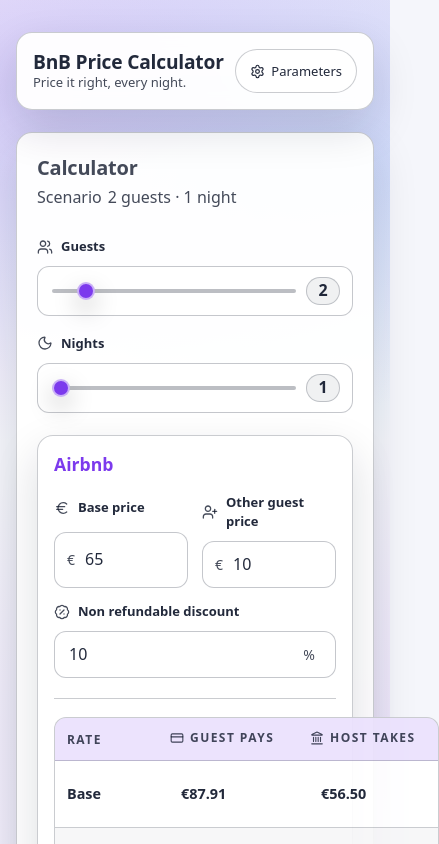
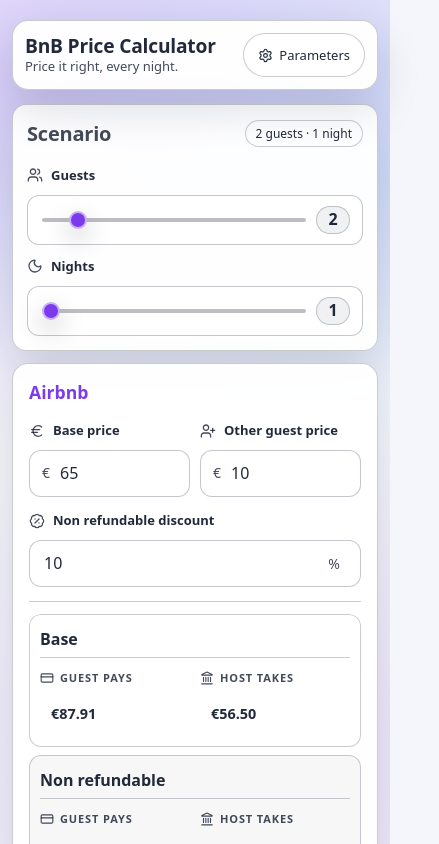
Before and after one commit to matteociaroni/bnb-price-calculator, a React (Vite) app: page / in a window 390 px wide. Shown: the top 844 px of the page, 439 px wide, since content can reach past the window. Built offline with nearby package versions, Linux system fonts and the light colour scheme.

Commit message:
Small UI changes

```diff
--- a/src/App.css
+++ b/src/App.css
@@ -56,6 +56,7 @@
 
 .layoutSingle {
   grid-template-columns: 1fr;
+  gap: 16px;
 }
 
 .card {
@@ -325,6 +326,18 @@
   /* wider right column */
 }
 
+.scenarioCard .calculatorControls {
+  padding-bottom: 0;
+}
+
+.scenarioCard .cardHeader {
+  align-items: center;
+}
+
+.platformsSection {
+  display: grid;
+}
+
 .calculatorGrid {
   display: grid;
   grid-template-columns: repeat(2, minmax(0, 1fr));
@@ -393,6 +406,17 @@
   display: grid;
   grid-template-columns: repeat(2, minmax(0, 1fr));
   gap: 18px;
+}
+
+.pillValue {
+  display: inline-flex;
+  align-items: center;
+  border: 1px solid var(--border);
+  border-radius: 999px;
+  padding: 4px 10px;
+  font-size: 12px;
+  color: var(--text-h);
+  background: rgba(255, 255, 255, 0.04);
 }
 
 .platformPanel {
@@ -521,6 +545,12 @@
   display: flex;
   align-items: center;
   gap: 6px;
+  font-size: 0.95rem;
+  line-height: 1.25;
+}
+
+.mobileCellLabel {
+  display: none;
 }
 
 .tariffCellButton {
@@ -556,8 +586,30 @@
 }
 
 @media (max-width: 900px) {
+  .page {
+    padding: 20px 12px 28px;
+  }
+
+  .topbar {
+    padding: 12px;
+  }
+
   .layout {
     grid-template-columns: 1fr;
+    margin-top: 14px;
+  }
+
+  .layoutSingle {
+    gap: 12px;
+  }
+
+  .card {
+    padding: 14px;
+    border-radius: 14px;
+  }
+
+  .cardHeader {
+    margin-bottom: 12px;
   }
 
   .calculatorGrid {
@@ -576,6 +628,21 @@
   /* and the two sliders stack vertically */
   .calculatorControls-slidersRow {
     grid-template-columns: 1fr;
+    gap: 12px;
+  }
+
+  .calculatorControls {
+    padding: 6px 0 10px;
+  }
+
+  .feesRow {
+    gap: 10px;
+  }
+
+  .results {
+    margin-top: 14px;
+    padding-top: 12px;
+    gap: 10px;
   }
 
   .paramsToggle {
@@ -595,6 +662,11 @@
     min-width: 160px;
   }
 
+  .tariffsTable th,
+  .tariffsTable td {
+    padding: 9px 10px;
+  }
+
   .paramsClose {
     min-width: 44px;
     min-height: 44px;
@@ -604,6 +676,83 @@
     border-radius: 10px;
   }
 
+}
+
+@media (max-width: 520px) {
+  .tariffsTable {
+    border: 0;
+    background: transparent;
+  }
+
+  .tariffsTable thead {
+    display: none;
+  }
+
+  .tariffsTable,
+  .tariffsTable tbody,
+  .tariffsTable tr,
+  .tariffsTable th,
+  .tariffsTable td {
+    display: block;
+    width: 100%;
+  }
+
+  .tariffsTable tbody {
+    display: grid;
+    gap: 8px;
+  }
+
+  .tariffsTable tbody tr {
+    display: grid;
+    grid-template-columns: repeat(2, minmax(0, 1fr));
+    gap: 8px 10px;
+    border: 1px solid var(--border);
+    border-radius: 12px;
+    background: rgba(255, 255, 255, 0.03);
+    padding: 10px;
+  }
+
+  .tariffsTable tbody tr:nth-child(even),
+  .tariffsTable tbody tr:hover {
+    background: rgba(255, 255, 255, 0.03);
+  }
+
+  .tariffsTable tbody th,
+  .tariffsTable tbody td {
+    border: 0;
+    padding: 0;
+    min-width: 0;
+    width: auto;
+  }
+
+  .tariffsTable tbody th {
+    grid-column: 1 / -1;
+    padding-top: 4px;
+    padding-bottom: 8px;
+    border-bottom: 1px solid var(--border);
+    margin-bottom: 4px;
+  }
+
+  .tariffsTable tbody tr:last-child th {
+    border-bottom: 1px solid var(--border);
+  }
+
+  .tariffsTable tbody th .tariffLabel {
+    font-size: 1rem;
+    font-weight: 700;
+  }
+
+  .mobileCellLabel {
+    display: inline-flex;
+    align-items: center;
+    gap: 6px;
+    font-size: 11px;
+    text-transform: uppercase;
+    letter-spacing: 0.08em;
+    color: var(--text);
+    margin-bottom: 6px;
+    font-weight: 700;
+  }
 }
 
 @media (prefers-color-scheme: light) {
--- a/src/App.tsx
+++ b/src/App.tsx
@@ -202,18 +202,13 @@ function App() {
       />
 
       <main className="layout layoutSingle">
-        <section className="card calculatorCard">
+        <section className="card calculatorCard scenarioCard">
           <div className="cardHeader">
-            <div className="cardHeader-main">
-              <h2>Calculator</h2>
-              <div className="cardHeader-sub">
-                <span className="pillLabel">Scenario</span>
-                <span className="pillValue">
-                  {guestCount} guest{guestCount === 1 ? '' : 's'} · {nightsCount} night
-                  {nightsCount === 1 ? '' : 's'}
-                </span>
-              </div>
-            </div>
+            <h2>Scenario</h2>
+            <span className="pillValue">
+              {guestCount} guest{guestCount === 1 ? '' : 's'} · {nightsCount} night
+              {nightsCount === 1 ? '' : 's'}
+            </span>
           </div>
 
           <div className="calculatorControls">
@@ -236,7 +231,9 @@ function App() {
               />
             </div>
           </div>
+        </section>
 
+        <section className="platformsSection" aria-label="Platform calculators">
           <div className="calculatorGrid">
             <div className="platformPanel airbnbPanel">
               <PlatformCalculator
--- a/src/components/PlatformCalculator.tsx
+++ b/src/components/PlatformCalculator.tsx
@@ -352,17 +352,25 @@ export function PlatformCalculator({
           <tbody>
             {visibleTariffs.map((tariff) => (
               <tr key={tariff.key}>
-                <th>
+                <th data-label="Rate">
                   <div className="tariffLabel">
                     <span>{tariff.label}</span>
                   </div>
                 </th>
-                <td>
+                <td data-label="Guest pays">
+                  <span className="mobileCellLabel">
+                    <CreditCard size={14} strokeWidth={1.9} />
+                    <span>Guest pays</span>
+                  </span>
                   <button type="button" className="tariffCellButton valueGuest" onClick={() => setDetailView({ tariffKey: tariff.key, side: 'guest' })}>
                     {currency.format(tariff.results.guest.platformPrice)}
                   </button>
                 </td>
-                <td>
+                <td data-label="Host takes">
+                  <span className="mobileCellLabel">
+                    <Landmark size={14} strokeWidth={1.9} />
+                    <span>Host takes</span>
+                  </span>
                   <button type="button" className="tariffCellButton valueHost" onClick={() => setDetailView({ tariffKey: tariff.key, side: 'host' })}>
                     {currency.format(tariff.results.host.netIncome)}
                   </button>
```
